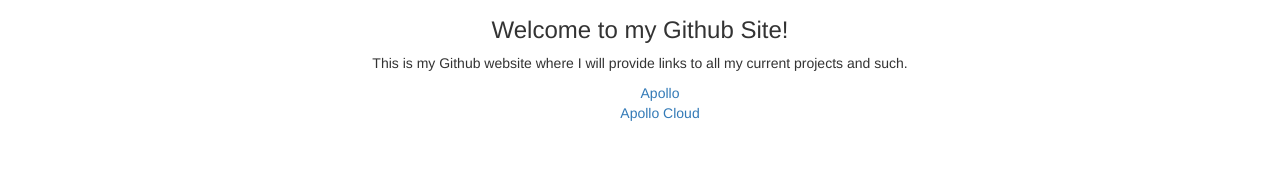
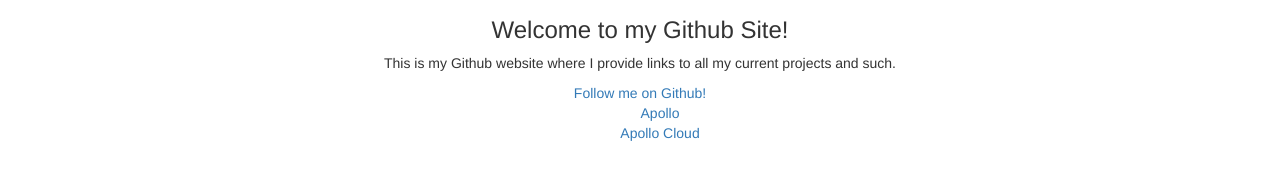
Before and after one commit to MD5HashBrowns/md5hashbrowns.github.io, a plain HTML site: page index.html in a window 1280 px wide. Shown: the part 285-464 px from the top of the page. Drawn offline with nearby package versions, Linux system fonts and the light colour scheme.

Commit message:
Added Github Follow

```diff
--- a/index.html
+++ b/index.html
@@ -50,8 +50,11 @@
   <h1 class="text-center">MD5HashBrowns</h1>
   <h3 class="text-center">Welcome to my Github Site!</h3>
   <div class="container center-block">
-    <p class="text-center">This is my Github website where I will provide links to all my current projects and such.</p>
+    <p class="text-center">This is my Github website where I provide links to all my current projects and such.</p>
   </div>
+<div class="container">
+  <a class="center-block text-center" href="https://github.com/MD5HashBrowns">Follow me on Github!</a>
+</div>
   <div class="container">
     <ul>
     <a class="center-block text-center" href="https://github.com/MD5HashBrowns/Apollo">Apollo</a>
```
